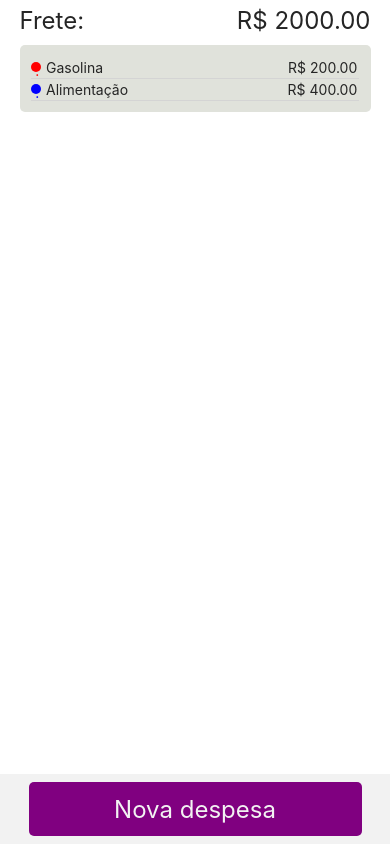
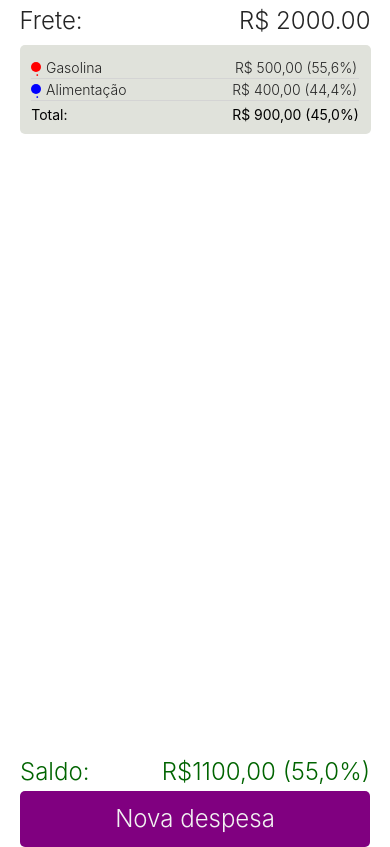
Before and after one commit to diogenesmarques/Xoss, a React Native app: screen / in a window 390 px wide. Built offline with nearby package versions, Linux system fonts and the light colour scheme.

Commit message:
Added most of the functionalities

```diff
--- a/App.tsx
+++ b/App.tsx
@@ -1,6 +1,6 @@
 import { StatusBar } from 'expo-status-bar';
 import { SafeAreaView, StyleSheet, View, ScrollView, Modal, Text } from 'react-native';
-import { useState } from 'react';
+import { useState, useEffect } from 'react';
 
 import { ICategoryList, IExpenseList } from './src/utils';
 
@@ -13,7 +13,7 @@ import NewExpenseModal from './src/components/Modal/NewExpenseModal';
 
 export default function App() {
 
-  const categories: ICategoryList = {
+  const [categories, setCategories] = useState<ICategoryList>({
     categories: [
       {
         id:1,
@@ -26,9 +26,8 @@ export default function App() {
         name:'Alimentação'
       }
     ]
-  }
-
-  const expenses: IExpenseList = {
+  });
+  const [expenses, setExpenses] = useState<IExpenseList>({
     expenses: [
       {
         id:1,
@@ -39,23 +38,42 @@ export default function App() {
         id:2,
         amount:400,
         categoryId:2
+      },
+      {
+        id:3,
+        amount:300,
+        categoryId:1
       }
     ]
-  }
-
+  });
+  const [balance, setBalance] = useState<number>(0);
+  const [shipping, setShipping] = useState<number>(2000);
   const [newExpenseModalVisibility, setNewExpenseModalVisibility] = useState<boolean>(false);
 
+  useEffect(() => {
+    const newBalance: number = shipping - (expenses.expenses.reduce((prev, curr) => curr.amount + prev, 0));
+    setBalance(newBalance);
+  }, [expenses.expenses.length, shipping]);
+
   const toggleModal: () => void = () => setNewExpenseModalVisibility(!newExpenseModalVisibility);
+  const createExpense: (value:number, categoryId:number) => void = (value, categoryId) => {
+    expenses.expenses.push({
+      id: expenses.expenses.length === 0 ? 1 : expenses.expenses[expenses.expenses.length - 1].id + 1,
+      amount: value,
+      categoryId,
+      createdAt: new Date()
+    });
+  }
 
   return (
     <SafeAreaView style={styles.container}>
       <StatusBar style="auto" />
       <ScrollView>
         <View>
-          <Header startDate={new Date()} value={2000} />
+          <Header startDate={new Date()} value={shipping} />
           <View style={styles.body}>
             <Card>
-              <ExpenseList expenseList={expenses} categoryList={categories}/>
+              <ExpenseList shipping={shipping} expenseList={expenses} categoryList={categories}/>
             </Card>
           </View>
         </View>
@@ -66,13 +84,13 @@ export default function App() {
           onRequestClose={toggleModal}
         >
           <ModalTemplate toggleModal={toggleModal}>
-            <NewExpenseModal categoryList={categories}/>
+            <NewExpenseModal categoryList={categories} createExpense={createExpense} toggleModal={toggleModal} />
           </ModalTemplate>
         </Modal>
       </ScrollView>
 
       <View>
-        <Footer toggleModal={toggleModal}/>
+        <Footer toggleModal={toggleModal} balance={balance} shipping={shipping} />
       </View>
     </SafeAreaView>
     );
--- a/src/common/styles.ts
+++ b/src/common/styles.ts
@@ -2,7 +2,8 @@ import { StyleSheet } from "react-native";
 
 const commonStyles = StyleSheet.create({
     text: {
-        color:'#252525'
+        color:'#252525',
+        fontWeight:'300'
     }
 });
 
--- a/src/components/Modal/NewExpenseModal/categorySelectModal/index.tsx
+++ b/src/components/Modal/NewExpenseModal/categorySelectModal/index.tsx
@@ -15,7 +15,7 @@ const CategorySelectModal: FC<Props> = ({ categoryList, setCategory, toggleSelec
         <View style={styles.modalBody}>
             <ScrollView>
                 {categoryList.categories.map(cat => {
-                    return <CategoryItem category={cat} setCategory={setCategory} toggleSelect={toggleSelect} />
+                    return <CategoryItem key={cat.id} category={cat} setCategory={setCategory} toggleSelect={toggleSelect} />
                 })}
 
             </ScrollView>
--- /dev/null
+++ b/src/components/expenseList/category/index.tsx
@@ -0,0 +1,74 @@
+import { FC, useState, useEffect } from 'react';
+import { StyleSheet, View, Text } from 'react-native';
+import commonStyles from '../../../common/styles';
+import { ICategory, IExpense, IExpenseList } from '../../../utils';
+
+interface Props {
+    category: ICategory,
+    expenseList: IExpenseList
+}
+
+const Category: FC<Props> = ({category, expenseList}) => {
+    const { color, name } = category;
+
+    const [categoryTotalAmount, setCategoryTotalAmount] = useState<number>(0);
+    const [categoryPercentage, setCategoryPercentage] = useState<number>(0);
+
+    const calcPercentage: (part:number, total:number) => number = (part, total) => (100 * part) / total;
+
+    useEffect(() => {
+        const categoryExpenses: IExpense[] = expenseList.expenses.filter(exp => exp.categoryId === category.id)
+        const totalCategoryAmount: number = categoryExpenses.reduce((prev, curr) => curr.amount + prev, 0);
+        const totalAmount: number = expenseList.expenses.reduce((prev, curr) => curr.amount + prev, 0);
+        const percentage: number = calcPercentage(totalCategoryAmount, totalAmount);
+
+        setCategoryTotalAmount(totalCategoryAmount);
+        setCategoryPercentage(percentage);
+
+    }, [expenseList.expenses.length]);
+
+
+    return(
+        <View style={styles.category}>
+            <View style={{...styles.color, backgroundColor:color}}>
+                <Text style={{color}}> .</Text>
+            </View>
+            <View style={styles.categoryText}>
+                <View>
+                    <Text style={commonStyles.text}>{name}</Text>
+                </View>
+                <View>
+                    <Text style={commonStyles.text}>
+                        R$ {(categoryTotalAmount.toFixed(2).replace('.', ','))} ({(categoryPercentage.toFixed(1).replace('.', ','))}%)
+                    </Text>
+                </View>
+            </View>
+        </View>
+    );
+}
+
+const styles = StyleSheet.create({
+    list: {
+        width:'100%'
+    },
+    category: {
+        paddingVertical:2,
+        flexDirection:'row',
+        alignItems:'center',
+        borderBottomColor:'#d4d4d4',
+        borderBottomWidth:1
+    },
+    color: {
+        width:'3%',
+        height:'60%',
+        marginRight:5,
+        borderRadius:100
+    },
+    categoryText: {
+        width:'95%',
+        flexDirection:'row',
+        justifyContent:'space-between'
+    }
+});
+
+export default Category;
--- a/src/components/expenseList/expense/index.tsx
+++ /dev/null
@@ -1,54 +0,0 @@
-import { FC } from 'react';
-import { StyleSheet, View, Text } from 'react-native';
-import commonStyles from '../../../common/styles';
-import { ICategoryList, IExpense } from '../../../utils';
-
-interface Props {
-    categoryList: ICategoryList,
-    expense: IExpense
-}
-
-const Expense: FC<Props> = ({categoryList, expense}) => {
-    const { color, name } = categoryList.categories.find(cat => cat.id === expense.categoryId) ?? { color:'black', name:'Não informado'};
-    return(
-        <View style={styles.expense}>
-            <View style={{...styles.color, backgroundColor:color}}>
-                <Text style={{color}}> .</Text>
-            </View>
-            <View style={styles.expenseText}>
-                <View>
-                    <Text style={commonStyles.text}>{name}</Text>
-                </View>
-                <View>
-                    <Text style={commonStyles.text}>R$ {expense.amount.toFixed(2)}</Text>
-                </View>
-            </View>
-        </View>
-    );
-}
-
-const styles = StyleSheet.create({
-    list: {
-        width:'100%'
-    },
-    expense: {
-        paddingVertical:2,
-        flexDirection:'row',
-        alignItems:'center',
-        borderBottomColor:'#d4d4d4',
-        borderBottomWidth:1
-    },
-    color: {
-        width:'3%',
-        height:'60%',
-        marginRight:5,
-        borderRadius:100
-    },
-    expenseText: {
-        width:'95%',
-        flexDirection:'row',
-        justifyContent:'space-between'
-    }
-});
-
-export default Expense;
--- a/src/components/expenseList/index.tsx
+++ b/src/components/expenseList/index.tsx
@@ -1,24 +1,58 @@
-import { FC } from 'react';
+import { FC, useState, useEffect } from 'react';
 import { ICategoryList, IExpenseList } from '../../utils';
-import { View, ScrollView } from 'react-native';
+import { View, ScrollView, Text, StyleSheet } from 'react-native';
 
-import Expense from './expense'
+import Category from './category';
 
 interface Props {
     expenseList: IExpenseList,
-    categoryList: ICategoryList
+    categoryList: ICategoryList,
+    shipping: number
 }
 
-const ExpenseList: FC<Props> = ({ expenseList, categoryList }) => {
+const ExpenseList: FC<Props> = ({ expenseList, categoryList, shipping }) => {
+
+    const calcPercentage: (part: number, total: number) => number = (part, total) => (100 * part) / total
+
+    const [total, setTotal] = useState<number>(0);
+    const [totalPercentage, setTotalPercentage] = useState<number>(0);
+
+    useEffect(() => {
+        const newTotal: number = expenseList.expenses.reduce((prev, curr) => curr.amount + prev, 0);
+        const newPercentage = calcPercentage(newTotal, shipping);
+
+        setTotal(newTotal);
+        setTotalPercentage(newPercentage);
+    }, [expenseList.expenses.length, shipping]);
+
     return(
         <View>
             <ScrollView>
-                {expenseList.expenses.map(exp => {
-                    return <Expense key={exp.id} categoryList={categoryList} expense={exp}></Expense>
+                {categoryList.categories.filter(cat => expenseList.expenses.some(exp => exp.categoryId === cat.id)).map(cat => {
+                    return(
+                        <Category category={cat} expenseList={expenseList} key={cat.id} />
+                    )
                 })}
             </ScrollView>
+            <View style={styles.cardFooter}>
+                <Text>
+                    Total:
+                </Text>
+                <Text>
+                    R$ {(total.toFixed(2)).replace('.', ',')} ({(totalPercentage.toFixed(1)).replace('.', ',')}%)
+                </Text>
+            </View>
         </View>
     );
 }
 
+const styles = StyleSheet.create({
+    cardFooter: {
+        flexDirection:'row',
+        marginTop:5,
+        width:'100%',
+        justifyContent:'space-between'
+    }
+});
+
 export default ExpenseList;
--- a/src/components/footer/index.tsx
+++ b/src/components/footer/index.tsx
@@ -1,14 +1,38 @@
-import { FC } from 'react';
+import { FC, useState, useEffect } from 'react';
 import { StyleSheet, View, Pressable, Text } from 'react-native';
 
 interface Props {
-    toggleModal: () => void
+    toggleModal: () => void,
+    balance: number,
+    shipping: number
 }
 
-const Footer: FC<Props> = ({toggleModal}) => {
+const Footer: FC<Props> = ({toggleModal, balance, shipping}) => {
+
+    const calcPercentage: (part:number, total:number) => number = (part, total) => (100 * part) / total;
+
+    const [balanceColor, setBalanceColor] = useState<string>('#000');
+    const [balancePercentage, setBalancePercentage] = useState<number>(0);
+
+    useEffect(() => {
+        if (balance > 0) setBalanceColor('darkgreen');
+        if (balance === 0) setBalanceColor('#000');
+        if (balance < 0) setBalanceColor('darkred');
+
+        const newBalancePercentage = calcPercentage(balance, shipping);
+        setBalancePercentage(newBalancePercentage);
+    }, [balance]);
 
     return (
         <View style={styles.footer}>
+            <View style={styles.balanceContainer}>
+                <Text style={{...styles.balanceText, color:balanceColor}}>
+                    Saldo:
+                </Text>
+                <Text style={{...styles.balanceText, color:balanceColor}}>
+                    R${(balance.toFixed(2)).replace('.', ',')} ({(balancePercentage.toFixed(1)).replace('.', ',')}%)
+                </Text>
+            </View>
             <Pressable style={styles.button} onPress={toggleModal}>
                 <Text style={styles.buttonText}>Nova despesa</Text>
             </Pressable>
@@ -16,30 +40,39 @@ const Footer: FC<Props> = ({toggleModal}) => {
     );
 }
 
-
-
 const styles = StyleSheet.create({
     footer: {
-        backgroundColor:'#f2f2f2',
         width:'100%',
-        height:70,
+        height:90,
         bottom:0,
         justifyContent:'center',
         alignItems:'center',
         paddingVertical:5,
-        paddingHorizontal:10
+        paddingHorizontal:20
     },
     button: {
         backgroundColor:'purple',
-        height:'90%',
-        width:'90%',
+        height:'70%',
+        width:'100%',
         justifyContent:'center',
         alignItems:'center',
         borderRadius:5
     },
     buttonText: {
         color:'#f2f2f2',
-        fontSize:24
+        fontSize:24,
+        fontWeight:'300'
+    },
+    balanceContainer: {
+        flexDirection:'row',
+        justifyContent:'space-between',
+        alignItems:'center',
+        width:'100%',
+        paddingVertical:5
+    },
+    balanceText: {
+        fontSize:24,
+        fontWeight:'300'
     }
 })
 
```
Also changed, not shown: src/components/Modal/NewExpenseModal/index.tsx (+25 -10 lines), 2 other files (tests, documents, lock files or other folders).
